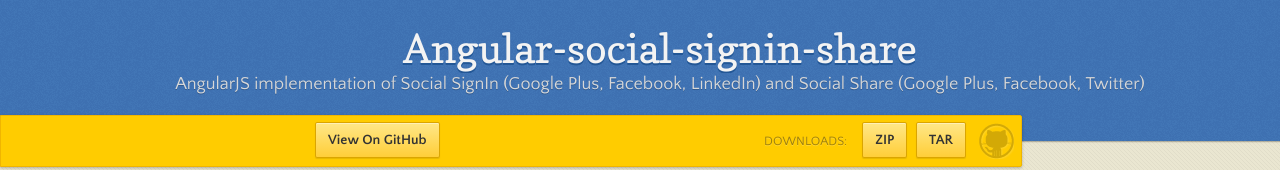
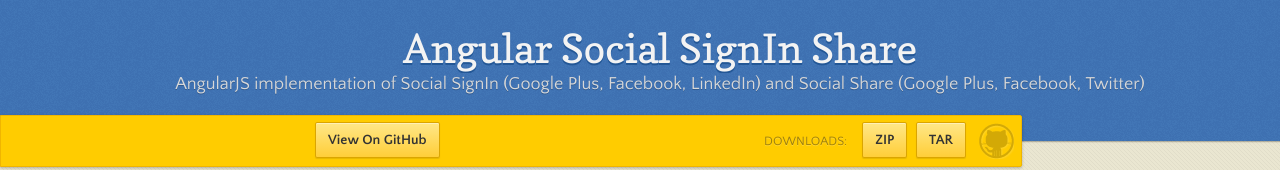
Before and after one commit to dubeyAmit/angular-social-signin-share, a plain HTML site: page index.html in a window 1280 px wide. Shown: the top 170 px of the page. Drawn offline with nearby package versions, Linux system fonts and the light colour scheme.

Commit message:
Update index.html

```diff
--- a/index.html
+++ b/index.html
@@ -17,7 +17,7 @@
   <body>
 
       <header>
-        <h1>Angular-social-signin-share</h1>
+        <h1>Angular Social SignIn Share</h1>
         <p>AngularJS implementation of Social SignIn (Google Plus, Facebook, LinkedIn) and Social Share (Google Plus, Facebook, Twitter)</p>
       </header>
 
```
